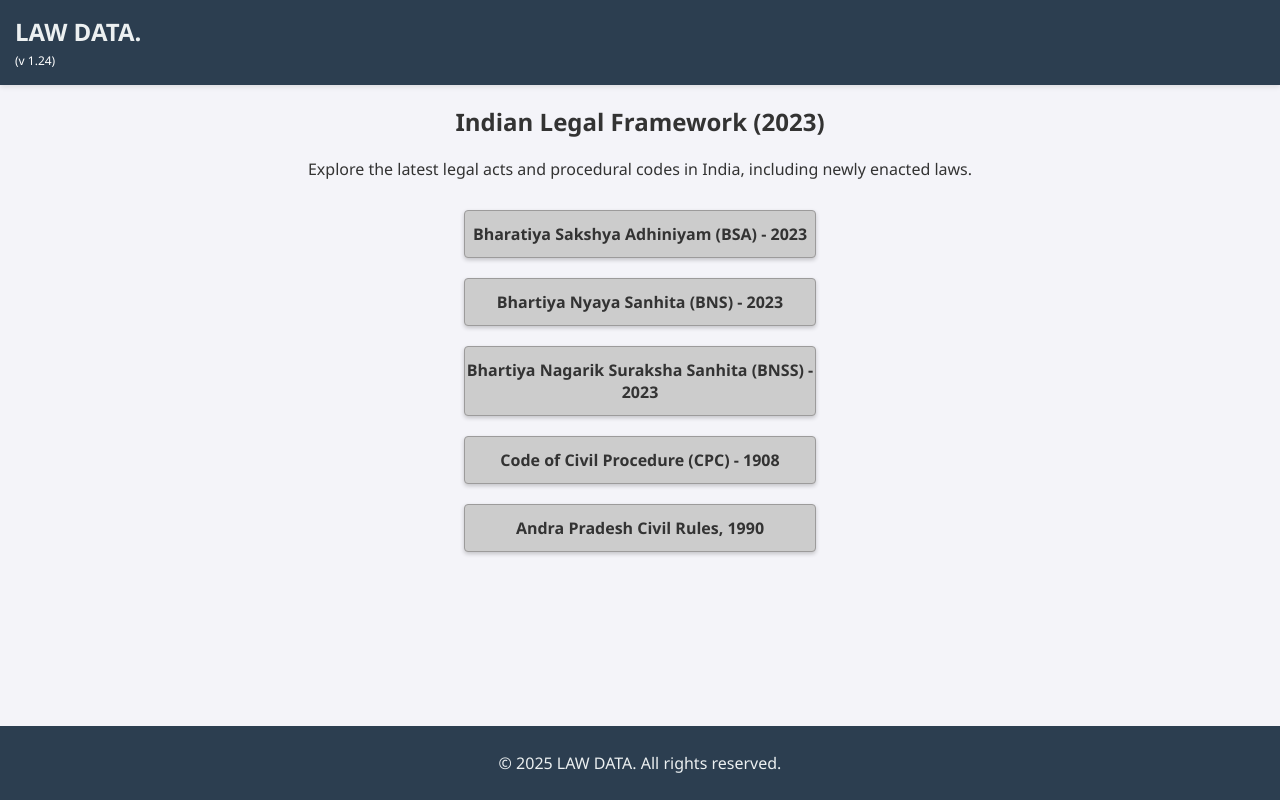
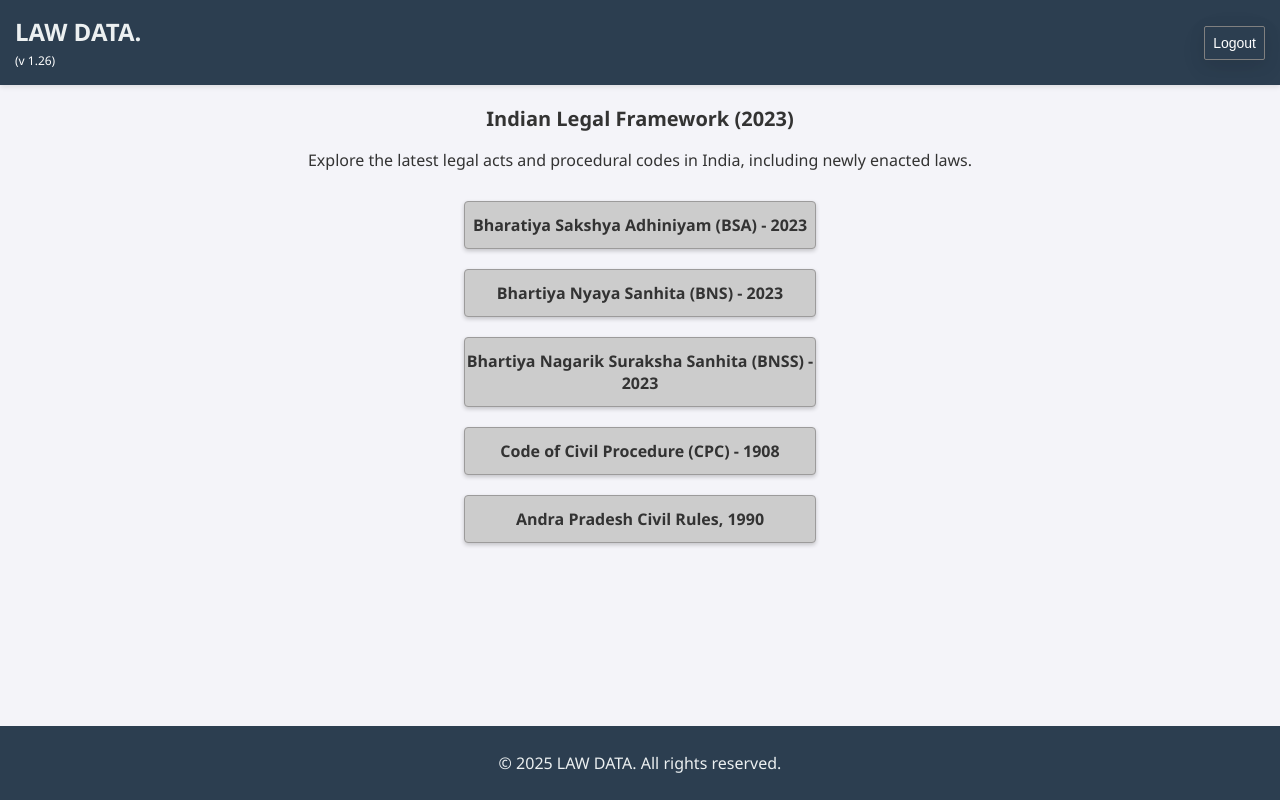
Before and after one commit to shafiq9228/LawDataBareAct, a plain HTML site: page index.html in a window 1280 px wide. Drawn offline with Linux system fonts and the light colour scheme; sample sign-in values are in the browser's storage.

Commit message:
login issue fixed, logout option added

```diff
--- a/index.html
+++ b/index.html
@@ -5,7 +5,7 @@
     <meta charset="UTF-8">
     <meta name="viewport" content="width=device-width, initial-scale=1.0">
     <title>Bharatiya Sakshya Adhiniyam, 2023</title>
-    <!-- <link rel="stylesheet" href="./index.css"> -->
+    <link rel="stylesheet" href="./index.css">
     <style>
         body {
             font-family: 'Segoe UI', Tahoma, Geneva, Verdana, sans-serif;
@@ -89,8 +89,13 @@
 
 <body>
     <div class="navbar">
-        <h1>LAW DATA.</h1>
-        <span style="color: white;font-size: 12px;">(v 1.24)</span>
+        <div>
+            <h1>LAW DATA.</h1>
+            <span style="color: white;font-size: 12px;">(v 1.26)</span>
+        </div>
+        <div>
+            <button class="home" onclick="handleLogout()">Logout</button>
+        </div>
     </div>
 
     <div class="section">
--- a/login.js
+++ b/login.js
@@ -16,3 +16,11 @@ function checkAuth() {
 
 // Run checkAuth() automatically when a protected page loads
 checkAuth();
+
+function handleLogout() {
+    const isConfirm = window.confirm("Are you sure, you want to logout?");
+    if (isConfirm) {
+        localStorage.setItem("token", "")
+        window.location.href = "login.html";
+    }
+}
```
Also changed, not shown: AP_civil_rule.html (+1 -0 lines), BNSS_2023.html (+1 -0 lines), B_S_A_2023.html (+1 -0 lines), Bhartiya_Nyaya_Sanhita.html (+1 -0 lines), CPC_1908.html (+1 -0 lines), C_P_C_1908_orders.html (+1 -0 lines), Limitation_act_1963.html (+1 -0 lines), login.html (+11 -6 lines).
